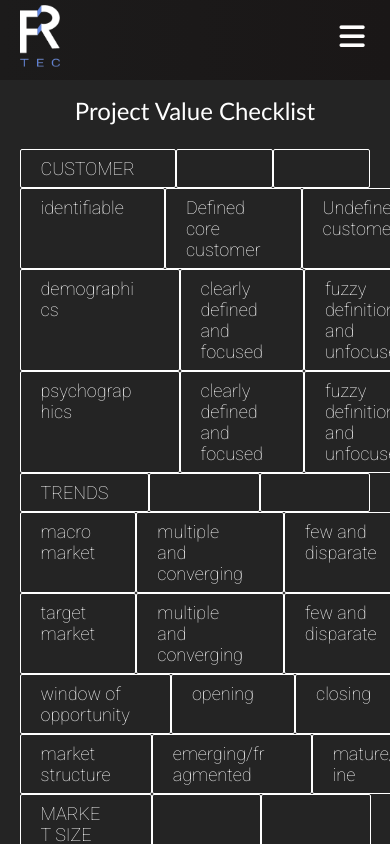
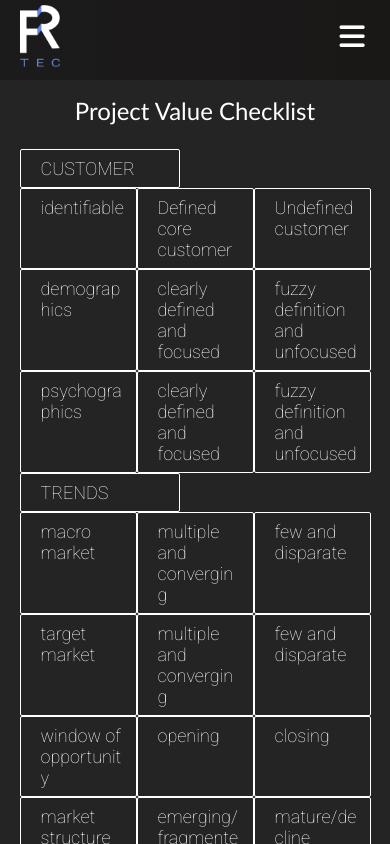
Before and after one commit to dakkapik/FR-tec-website, a React (Create React App) app in the folder f/: page /project-value in a window 390 px wide. Shown: the top 844 px of the page. Built offline with nearby package versions, Linux system fonts and the light colour scheme.

Commit message:
new deploy

```diff
--- a/f/src/components/ProjectValueForm/ProjectValueForm.js
+++ b/f/src/components/ProjectValueForm/ProjectValueForm.js
@@ -28,7 +28,7 @@ export default () => {
         ["demand", "greater than supply", "less than supply"],
         ['MARKET GROWTH'],
         ["rate", "20% or greater", "less than 20%"],
-        ["PRICE/FREQUENCY/VALUE"],
+        ["PRICE/ FREQUENCY/ VALUE"],
         ["price", "gross margin > 40%", "gross margin greater than 40%"],
         ["frequency", "often and repeated", "one time"],
         ["value", "fully reflected in price", "penetration pricing"],
--- a/f/src/components/ProjectValueForm/style.css
+++ b/f/src/components/ProjectValueForm/style.css
@@ -14,11 +14,7 @@
     font-family: 'Trebuchet MS', 'Lucida Sans Unicode', 'Lucida Grande',
       'Lucida Sans', Arial, sans-serif;
   }
-  .input-form > div {
-    /* display: flex; */
-    /* flex-direction: row; */
-    /* flex-grow: 1; */
-  }
+
 
   .project-input-areas {
     color: #fff;
@@ -34,3 +30,13 @@
   .field-container {
     /* display: flex; */
   }
+
+
+@media screen and (max-width: 768px) {
+  .input-form > div {
+    font-size: smaller;
+    /* display: flex; */
+    /* flex-direction: row; */
+    /* flex-grow: 1; */
+  }
+}
--- a/f/src/components/Switch/Switch.js
+++ b/f/src/components/Switch/Switch.js
@@ -6,24 +6,31 @@ export default (props) => {
 
     const handlePos = () => setValue(1)
     const handleNeg = () => setValue(2)
+    if(props.pos === undefined){
+        return (
+            <div className='switch-container'>
+                <div>{props.title}</div>
+            </div>
+        )
 
+    }   else {
         switch(value) {
             case 0: return (
-            <div className='container'>
+                <div className='switch-container'>
                     <div>{props.title}</div>
                     <div onClick={handlePos}>{props.pos}</div>
                     <div onClick={handleNeg}>{props.neg}</div>
                 </div>
             );
             case 1: return (
-            <div className='container'>
+                <div className='switch-container'>
                     <div>{props.title}</div>
                     <div onClick={handlePos} className='pos'>{props.pos}</div>
                     <div onClick={handleNeg}>{props.neg}</div>
                 </div>
             );
             case 2: return (
-            <div className='container'>
+                <div className='switch-container'>
                     <div>{props.title}</div>
                     <div onClick={handlePos}>{props.pos}</div>
                     <div onClick={handleNeg} className='neg'>{props.neg}</div>
@@ -31,3 +38,5 @@ export default (props) => {
             );
         }
     }
+
+}
--- a/f/src/components/Switch/style.css
+++ b/f/src/components/Switch/style.css
@@ -1,11 +1,12 @@
 
 
-.container > div {
+.switch-container > div {
     padding: 8px 20px;
     overflow-wrap: break-word;
-    width: 10rem;
+    overflow: hidden;
+    width: 11rem;
     inline-size: 10rem;
-    padding-right: 40px;
+    padding-right: 10px;
     border-radius: 2px;
     outline: none;
     border: none;
@@ -22,3 +23,12 @@
     background-color: red;
     color: black;
 }
+
+@media screen and (max-width: 768px) {
+    .input-form > div {
+      font-size: 14px;
+      /* display: flex; */
+      /* flex-direction: row; */
+      /* flex-grow: 1; */
+    }
+  }
```
Lines whose indentation alone changed are shown as unchanged.
